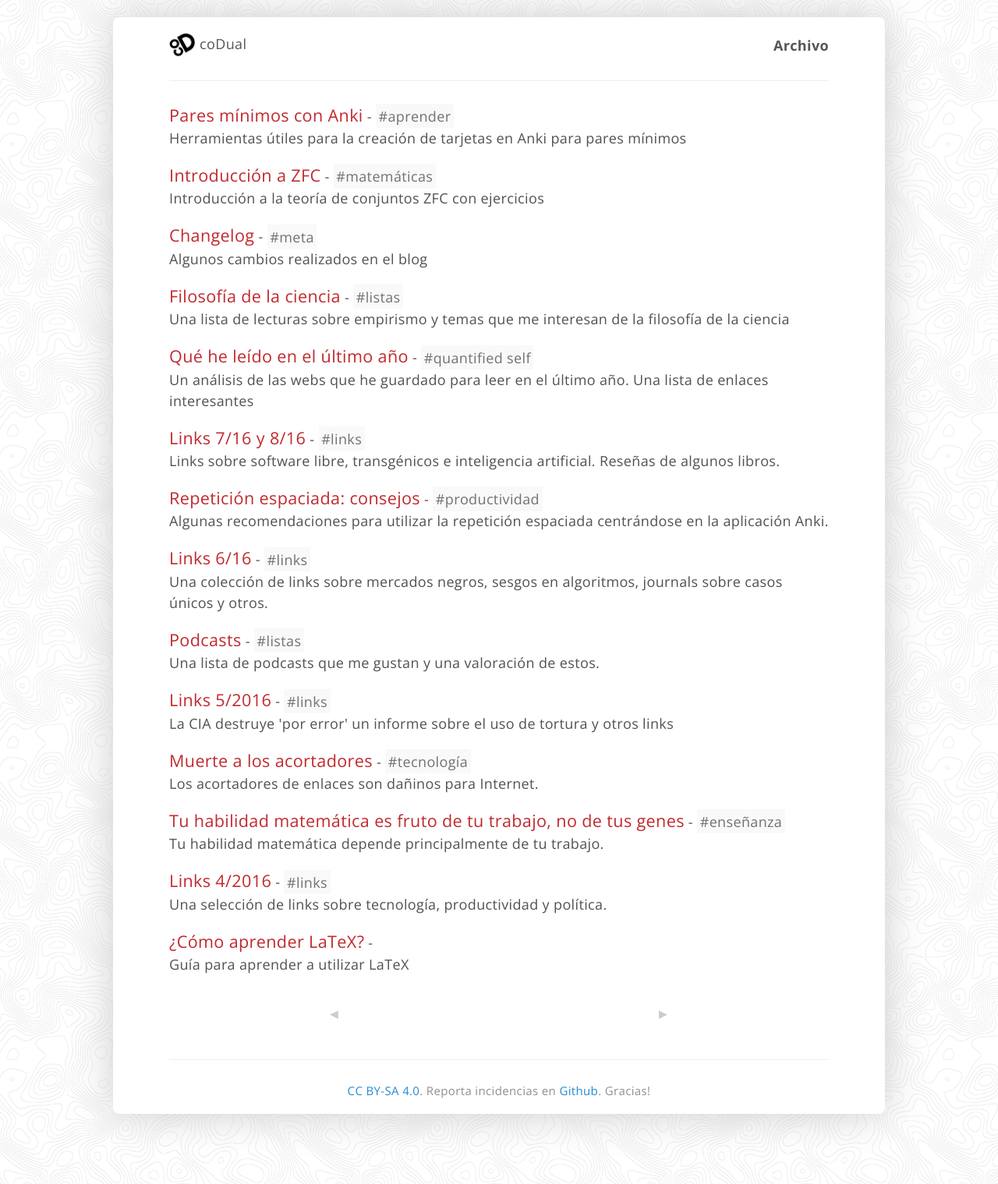
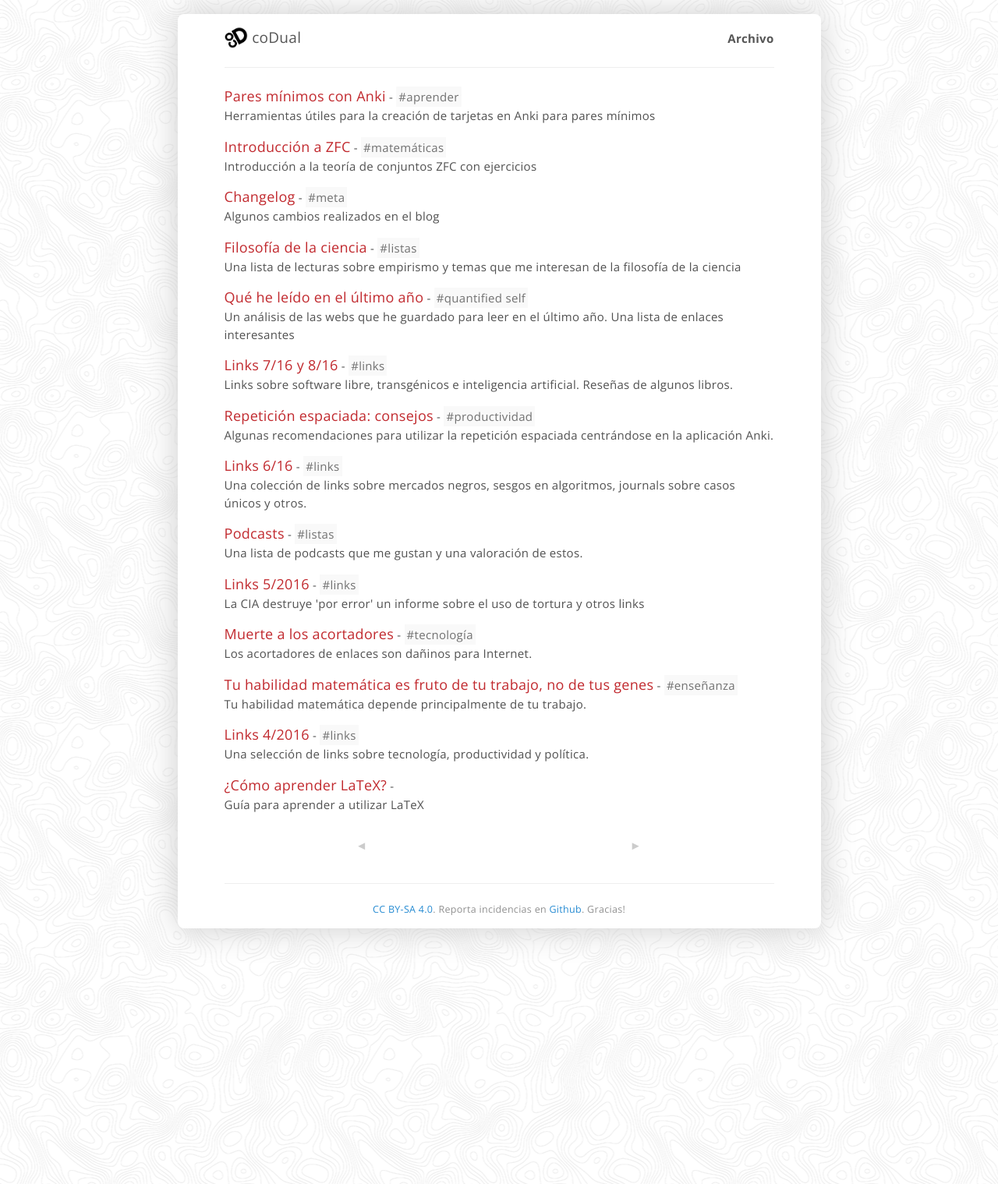
Before and after one commit to coDual/codual.github.io, a Jekyll site: the page built from index.html, in a window 1280 px wide. Shown: the whole page at 78% size. Built offline with Jekyll 4.4.1, drawn with Linux system fonts in a browser that asks for light colours; the list of posts is cut into pages by our own code; after the commit the page ends 1266 px from its top, so only the background shows below that.

Commit message:
Smaller overall font size

```diff
--- a/css/page.css
+++ b/css/page.css
@@ -24,7 +24,7 @@ html {
   font-family: "Open Sans", sans-serif;
   -webkit-font-smoothing: antialiased;
   -moz-osx-font-smoothing: grayscale;
-  font-size: 16px;
+  font-size: 12px;
   line-height: 1.5;
   letter-spacing: 0.02em;
   background-image: url("topography.png");
@@ -45,18 +45,18 @@ body {
 }
 
 @media (min-width: 58em) {
-  html { font-size: 18px; }
+  html { font-size: 15px; }
   body{ padding: 1em 4em; }
 }
 
 #logo{
- width: 34px;
+ width: 1.6em;
  vertical-align: middle;
 }
 
 #title{
   font-family: "Open Sans", sans-serif;
-  font-size: large;
+  font-size: 19px;
   color: #555;
 }
 
```
